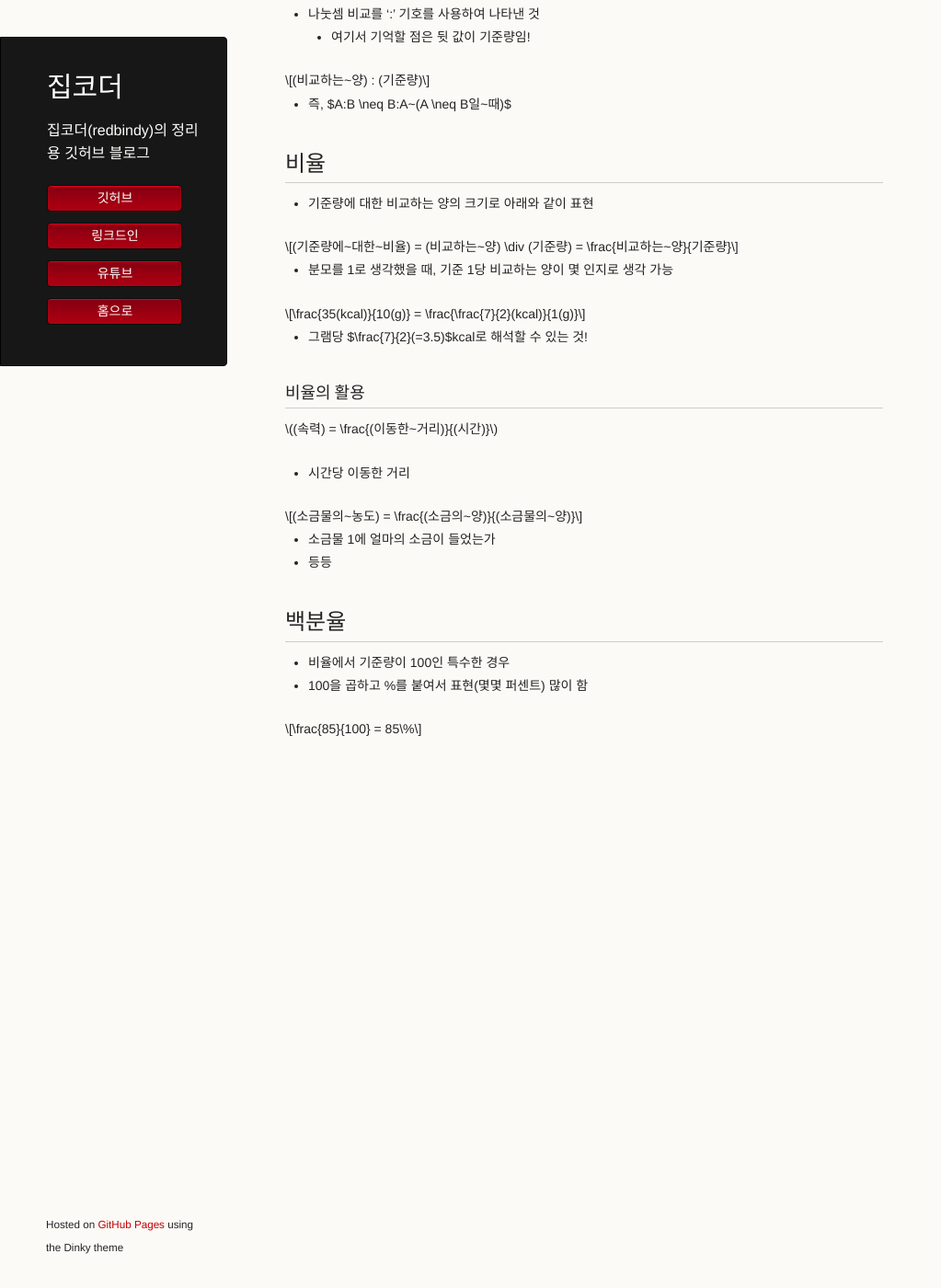
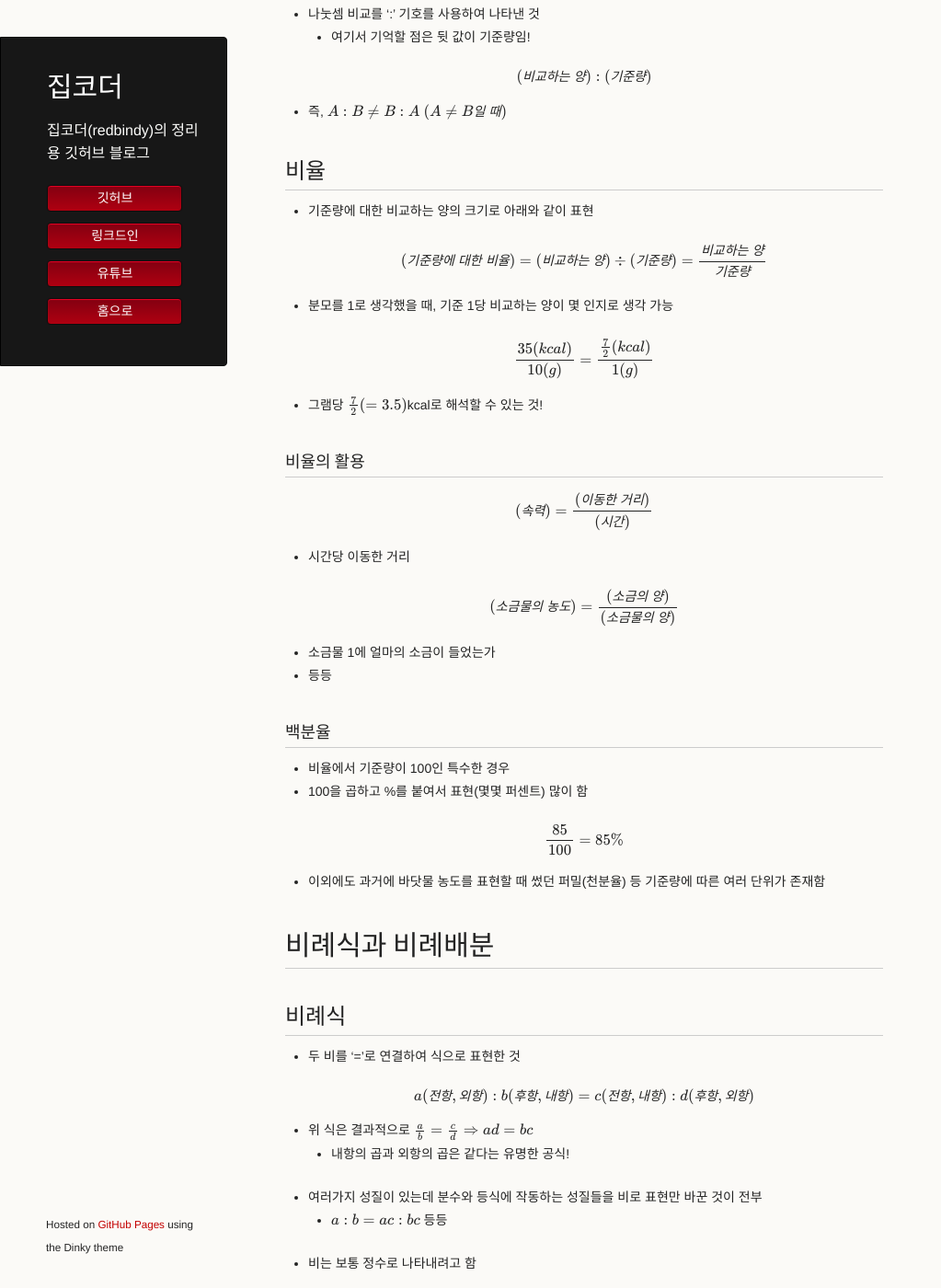
Before and after one commit to redbindy/redbindy.github.io, a Jekyll site: the page built from post/Math/base/ratio, ratio-element.md, in a window 1280 px wide and 1400 px high, scrolled down 967 px. Shown: the whole window at 92% size, without its empty margins (0-1023 px from the left). Built offline with Jekyll 4.4.1, drawn with Linux system fonts in a browser that asks for light colours; formulas are drawn with MathJax 3; our own code applies the rules of GitHub Pages for plain Markdown files; before the commit the page ends 1822 px from its top, so only the background shows below that; some of the changed text lies outside the part shown.

Commit message:
- 수식 버그 수정 - 백분율, 비례식, 비례배분 내용 추가

```diff
--- a/_config.yml
+++ b/_config.yml
@@ -6,6 +6,7 @@ theme: jekyll-theme-dinky
 
 # Conversion
 markdown: kramdown
+mathjax: true
 highlighter: rouge
 lsi: false
 excerpt_separator: "\n\n"
--- a/post/Math/base/ratio, ratio-element.md
+++ b/post/Math/base/ratio, ratio-element.md
@@ -1,6 +1,6 @@
 ---
 layout: default
-mathjax: true
+use_math: true
 ---
 
 # 초등수학 개요
@@ -31,47 +31,98 @@ mathjax: true
 - 나눗셈 비교를 ':' 기호를 사용하여 나타낸 것
   - 여기서 기억할 점은 뒷 값이 기준량임!
 
+<div>
 $$
     (비교하는~양) : (기준량)
 $$
+</div>
 
 - 즉, $A:B \neq B:A~(A \neq B일~때)$
 
 ## 비율
 - 기준량에 대한 비교하는 양의 크기로 아래와 같이 표현
 
+<div>
 $$
     (기준량에~대한~비율)
     = (비교하는~양) \div (기준량)
     = \frac{비교하는~양}{기준량}
 $$
+</div>
 
 - 분모를 1로 생각했을 때, 기준 1당 비교하는 양이 몇 인지로 생각 가능
 
+<div>
 $$
     \frac{35(kcal)}{10(g)} = \frac{\frac{7}{2}(kcal)}{1(g)}
 $$
+</div>
 
 - 그램당 $\frac{7}{2}(=3.5)$kcal로 해석할 수 있는 것!
 
 ### 비율의 활용
+<div>
 $$
     (속력) = \frac{(이동한~거리)}{(시간)}
 $$
+</div>
 
 - 시간당 이동한 거리
 
+<div>
 $$
     (소금물의~농도) = \frac{(소금의~양)}{(소금물의~양)}
 $$
+</div>
 
 - 소금물 1에 얼마의 소금이 들었는가
 - 등등
 
-## 백분율
+### 백분율
 - 비율에서 기준량이 100인 특수한 경우
 - 100을 곱하고 %를 붙여서 표현(몇몇 퍼센트) 많이 함
 
+<div>
 $$
     \frac{85}{100} = 85\%
 $$
+</div>
+
+- 이외에도 과거에 바닷물 농도를 표현할 때 썼던 퍼밀(천분율) 등 기준량에 따른 여러 단위가 존재함
+
+# 비례식과 비례배분
+
+## 비례식
+- 두 비를 '='로 연결하여 식으로 표현한 것
+
+<div>
+$$
+    a(전항, 외항) : b(후항, 내항) = c(전항, 내항) : d(후항, 외항)
+$$
+</div>
+
+- 위 식은 결과적으로 $\frac{a}{b} = \frac{c}{d} \Rightarrow ad = bc$
+    - 내항의 곱과 외항의 곱은 같다는 유명한 공식!
+- 여러가지 성질이 있는데 분수와 등식에 작동하는 성질들을 비로 표현만 바꾼 것이 전부
+    - $ a : b = ac : bc $ 등등
+- 비는 보통 정수로 나타내려고 함
+
+## 비례배분
+- 어떤 값을 비에 맞게 나눠서 표현하는 것
+<div>
+$$
+    A를~a:b로~비례배분
+    \Rightarrow
+    A \times \frac{a}{a + b},~A \times \frac{b}{a + b}
+$$
+</div>
+
+- 예를 들어 20을 2:3으로 나눈다고 하면 8, 12로 직관적으로 나눌 수 있지만 이를 위 내용에 따라 표현하면
+
+<div>
+$$
+    20을 ~2:3으로~비례배분
+    \Rightarrow
+    20 \times \frac{2}{2 + 3} = 8,~20 \times \frac{3}{2 + 3} = 12
+$$
+</div>
```
